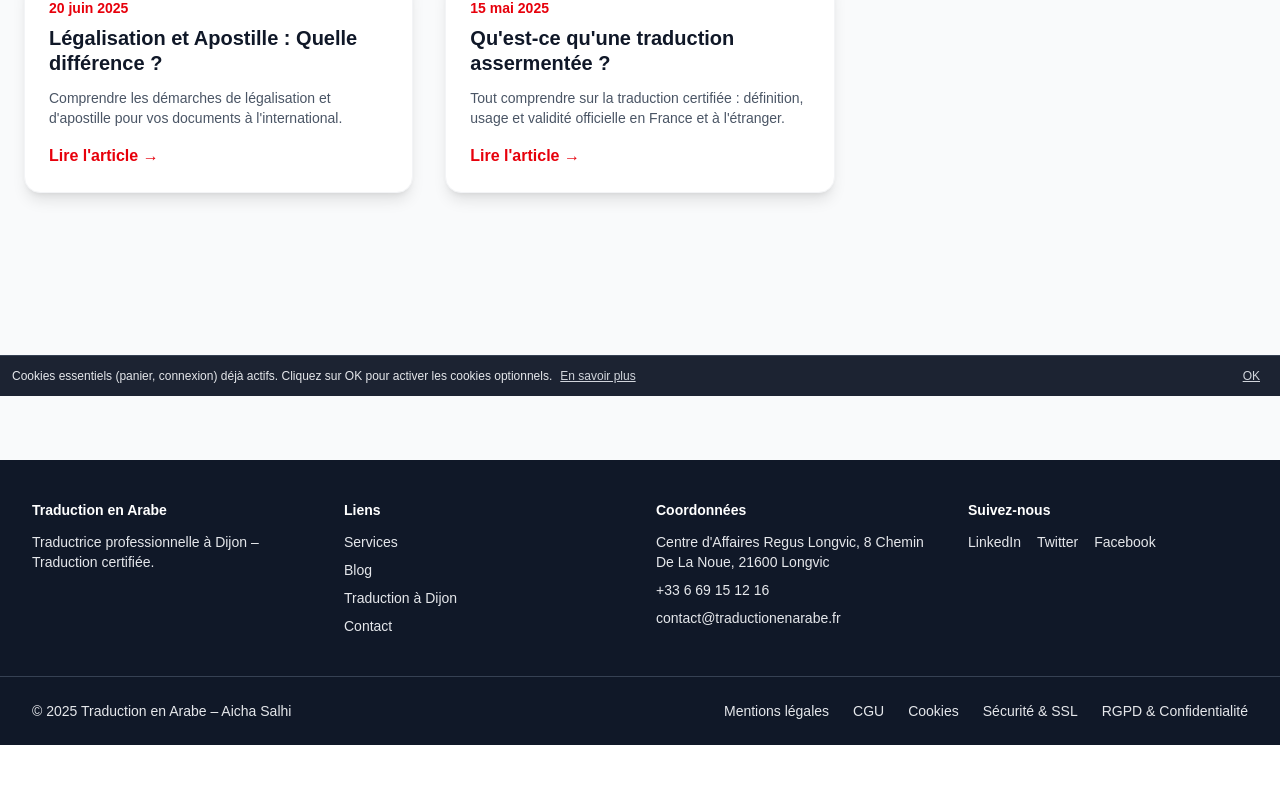
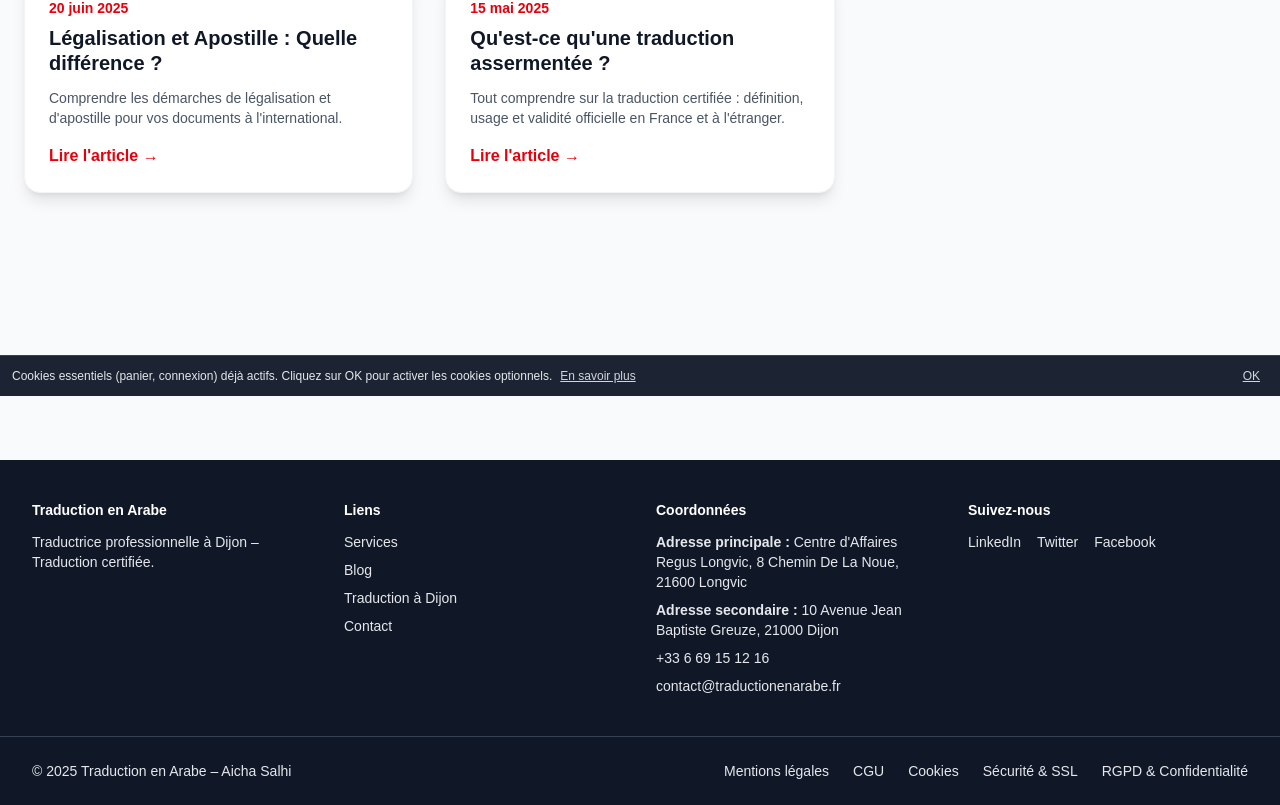
Before and after one commit to aicha21000/juridiom_next, a Next.js app: page /blog in a window 1280 px wide. Shown: the part 404-1209 px from the top of the page. Before the commit the page ends 1149 px from the top, so only its background shows below. Built offline with nearby package versions, Linux system fonts and the light colour scheme.

Commit message:
feat: ajout adresse secondaire (10 Avenue Jean Baptiste Greuze 21000 Dijon) sans modification de la carte

```diff
--- a/src/components/About.tsx
+++ b/src/components/About.tsx
@@ -94,8 +94,10 @@ const APropos: React.FC = () => {
                   <FaMapMarkerAlt />
                 </div>
                 <div>
-                  <span className="block text-sm font-semibold opacity-70 mb-1">Adresse</span>
+                  <span className="block text-sm font-semibold opacity-70 mb-1">Adresse principale</span>
                   <span className="text-lg">Centre d'Affaires Regus Longvic<br />8 Chemin De La Noue<br />21600 Longvic</span>
+                  <span className="block text-sm font-semibold opacity-70 mt-3 mb-1">Adresse secondaire</span>
+                  <span className="text-lg">10 Avenue Jean Baptiste Greuze<br />21000 Dijon</span>
                 </div>
               </li>
               <li className="flex items-center">
--- a/src/components/Contact.tsx
+++ b/src/components/Contact.tsx
@@ -75,12 +75,24 @@ const Contact: FC = () => {
                   <FaMapMarkerAlt />
                 </div>
                 <div>
-                  <h3 className="text-lg font-bold mb-1">Notre Adresse</h3>
-                  <p className={`${isDarkMode ? "text-gray-400" : "text-gray-600"}`}>
-                    Centre d'Affaires Regus Longvic,<br />
-                    8 Chemin De La Noue,<br />
-                    21600 Longvic
-                  </p>
+                  <h3 className="text-lg font-bold mb-2">Nos Adresses</h3>
+                  <div className="space-y-3">
+                    <div>
+                      <span className="text-xs font-semibold uppercase tracking-wider text-red-600 dark:text-red-400 block mb-0.5">Adresse principale</span>
+                      <p className={`${isDarkMode ? "text-gray-400" : "text-gray-600"}`}>
+                        Centre d'Affaires Regus Longvic,<br />
+                        8 Chemin De La Noue,<br />
+                        21600 Longvic
+                      </p>
+                    </div>
+                    <div className="pt-2 border-t border-gray-100 dark:border-gray-800">
+                      <span className="text-xs font-semibold uppercase tracking-wider text-red-600 dark:text-red-400 block mb-0.5">Adresse secondaire</span>
+                      <p className={`${isDarkMode ? "text-gray-400" : "text-gray-600"}`}>
+                        10 Avenue Jean Baptiste Greuze,<br />
+                        21000 Dijon
+                      </p>
+                    </div>
+                  </div>
                 </div>
               </div>
 
--- a/src/components/Dijon.tsx
+++ b/src/components/Dijon.tsx
@@ -37,8 +37,9 @@ const Dijon: React.FC = () => {
         <h2 className="text-2xl font-bold mb-4">Coordonnées</h2>
         <div className="grid md:grid-cols-2 gap-6">
           <div className="space-y-2 text-gray-700 dark:text-gray-300">
-            <p><strong>Adresse:</strong> Centre d'Affaires Regus Longvic, 8 Chemin De La Noue, 21600 Longvic</p>
-            <p><strong>Téléphone:</strong> <a href="tel:+33669151216" className="text-red-600">+33 6 69 15 12 16</a></p>
+            <p><strong>Adresse principale :</strong> Centre d'Affaires Regus Longvic, 8 Chemin De La Noue, 21600 Longvic</p>
+            <p><strong>Adresse secondaire :</strong> 10 Avenue Jean Baptiste Greuze, 21000 Dijon</p>
+            <p><strong>Téléphone :</strong> <a href="tel:+33669151216" className="text-red-600">+33 6 69 15 12 16</a></p>
             <p><strong>Email:</strong> <a href="mailto:contact@traductionenarabe.fr" className="text-red-600">contact@traductionenarabe.fr</a></p>
           </div>
           <div>
--- a/src/components/Footer.tsx
+++ b/src/components/Footer.tsx
@@ -22,7 +22,8 @@ const Footer = () => {
         <div>
           <h4 className="text-white font-semibold mb-3">Coordonnées</h4>
           <ul className="space-y-2 text-gray-200">
-            <li>Centre d'Affaires Regus Longvic, 8 Chemin De La Noue, 21600 Longvic</li>
+            <li><strong>Adresse principale :</strong> Centre d'Affaires Regus Longvic, 8 Chemin De La Noue, 21600 Longvic</li>
+            <li><strong>Adresse secondaire :</strong> 10 Avenue Jean Baptiste Greuze, 21000 Dijon</li>
             <li><a className="text-gray-200 hover:text-white transition-colors" href="tel:+33669151216">+33 6 69 15 12 16</a></li>
             <li><a className="text-gray-200 hover:text-white transition-colors" href="mailto:contact@traductionenarabe.fr">contact@traductionenarabe.fr</a></li>
           </ul>
--- a/src/components/Legal.tsx
+++ b/src/components/Legal.tsx
@@ -21,7 +21,8 @@ const Legal: FC = () => {
               <li><strong>SIRET (siège)</strong> : 830 915 666 00010</li>
               <li><strong>TVA intracommunautaire</strong> : FR76830915666</li>
               <li><strong>Code APE/NAF</strong> : 7430Z — Traduction et interprétation</li>
-              <li><strong>Adresse</strong> : Centre d'Affaires Regus Longvic, 8 Chemin De La Noue, 21600 Longvic, France</li>
+              <li><strong>Adresse (siège)</strong> : Centre d'Affaires Regus Longvic, 8 Chemin De La Noue, 21600 Longvic, France</li>
+              <li><strong>Adresse secondaire</strong> : 10 Avenue Jean Baptiste Greuze, 21000 Dijon, France</li>
               <li><strong>Email</strong> : <a className="text-red-600" href="mailto:contact@traductionenarabe.fr">contact@traductionenarabe.fr</a></li>
               <li><strong>Téléphone</strong> : <a className="text-red-600" href="tel:+33669151216">+33 6 69 15 12 16</a></li>
               <li><strong>Directrice de publication</strong> : Aicha Salhi</li>
```
